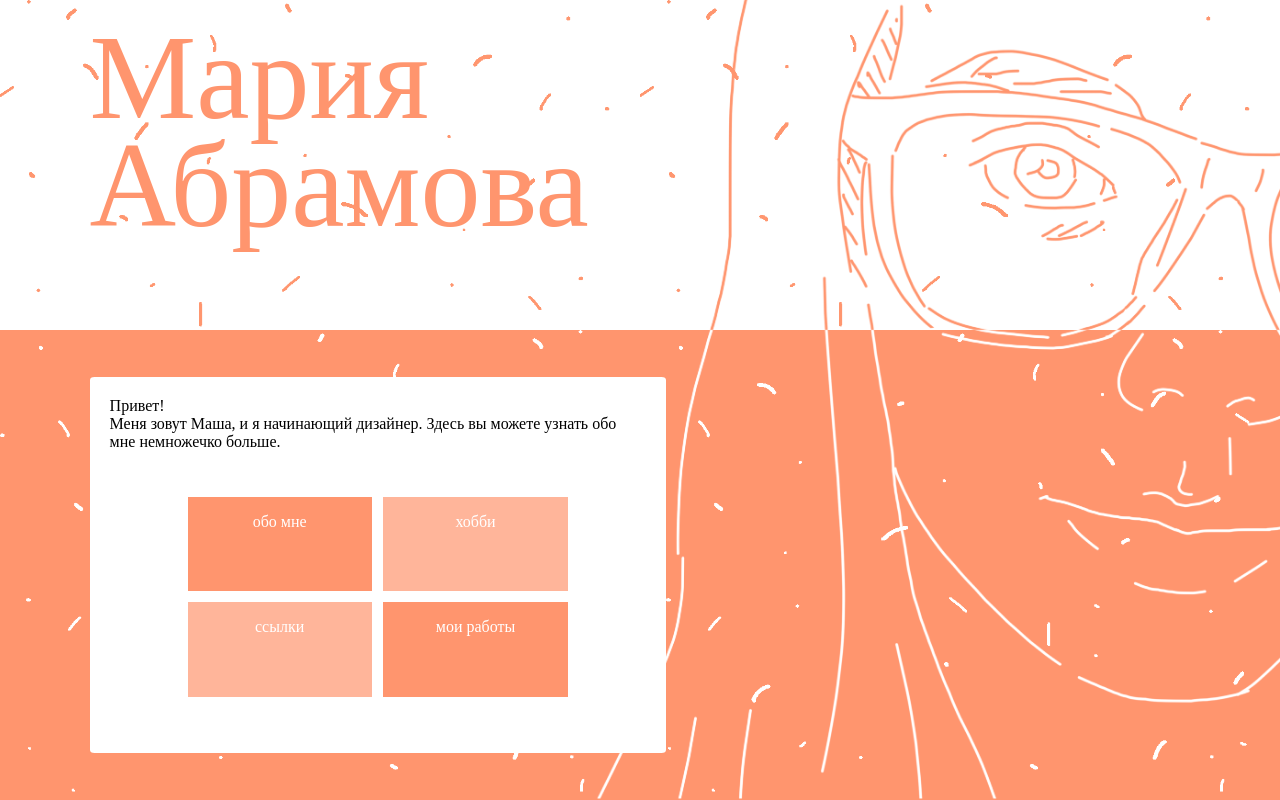
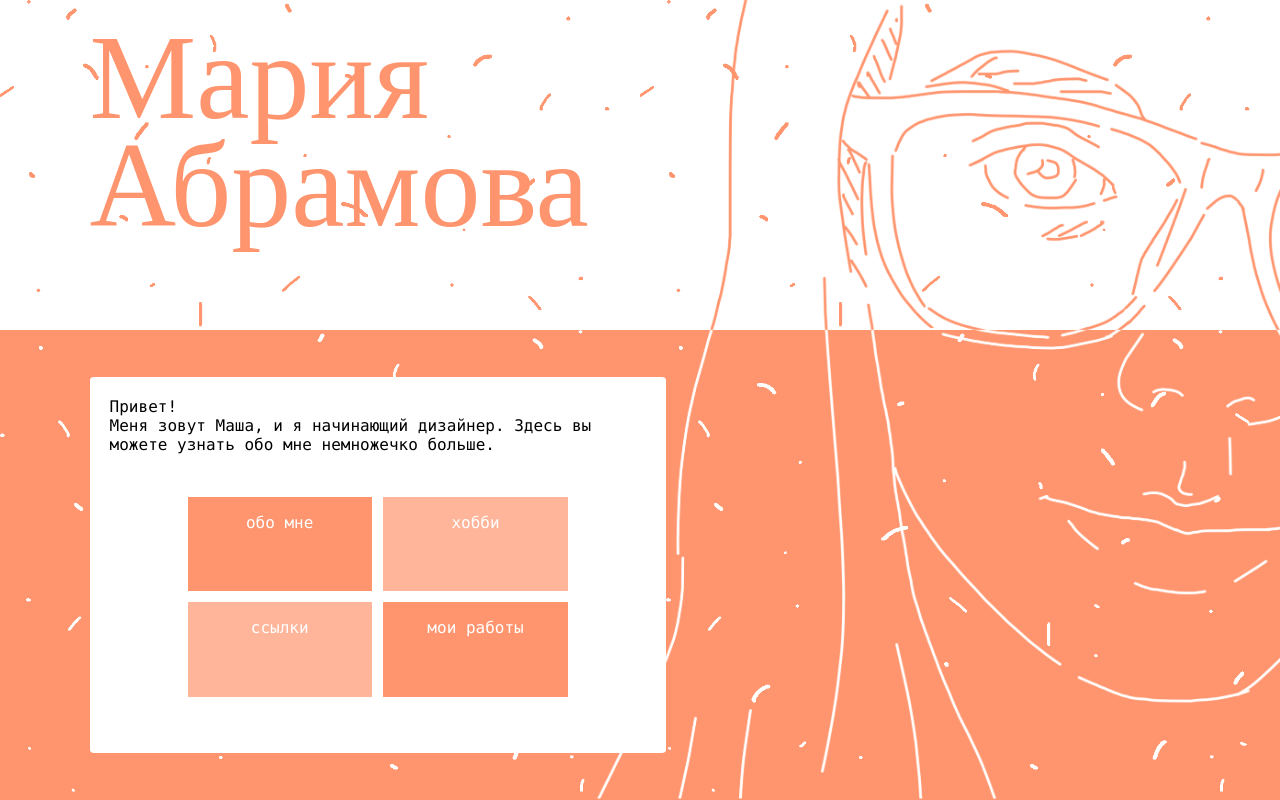
Before and after one commit to 0mahen0/0mahen0, a plain HTML site: page index.html in a window 1280 px wide. Drawn offline with Linux system fonts and the light colour scheme.

Commit message:
Update index.css

```diff
--- a/index.css
+++ b/index.css
@@ -1,6 +1,6 @@
 body {
     margin: 0;
-    font-family: Freeride;
+    font-family: Lucida Console;
 }
 
 .bg {
```
